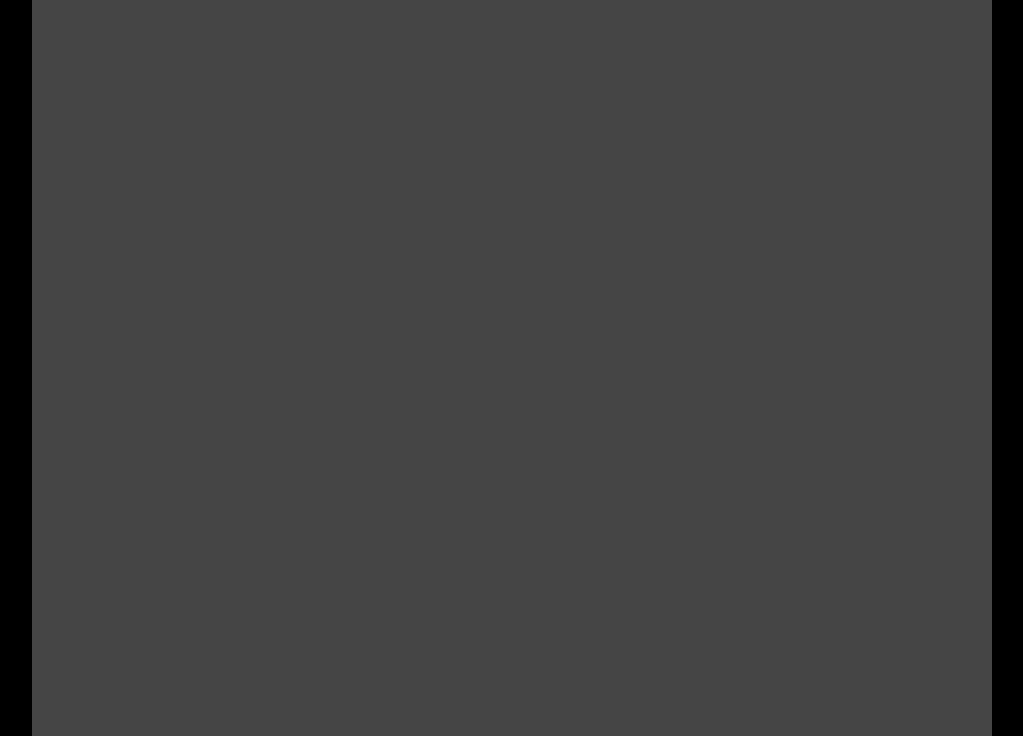
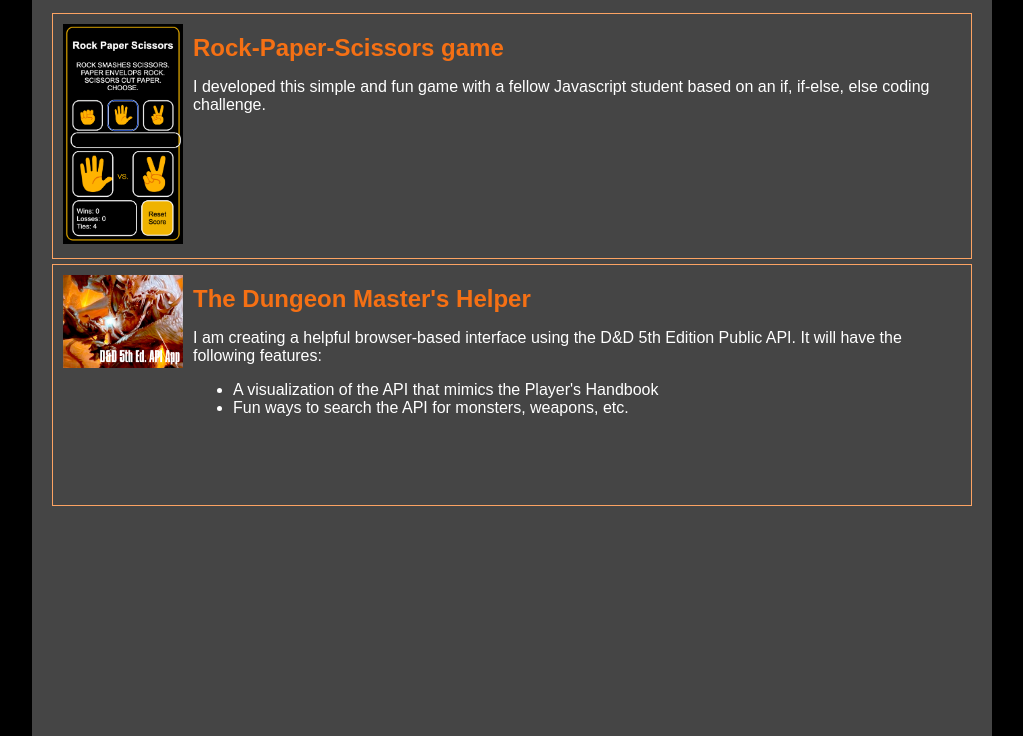
Before and after one commit to jakethomascreative/html, a plain HTML site: page projects.html in a window 1280 px wide. Shown: the part 104-840 px from the top of the page, without its empty margins (128-1151 px from the left). Drawn offline with Linux system fonts and the light colour scheme.

```diff
--- a/projects.html
+++ b/projects.html
@@ -10,7 +10,7 @@
 
 <body>
     <div id="container">
-        <h1 style="text-align: center;">Jake Thomas WebDev Portfolio</h1>
+        <h1 style="text-align: center;">My WebDev Projects</h1>
         <nav>
             <ul>
                 <li><a href="./index.html">Home</a></li>
@@ -20,7 +20,26 @@
                 <li><a href="index.html"></a></li>
             </ul>
         </nav>
-    </div>
+            <article>
+                <img src="./assets/rock-paper-scissors-game.jpg" />
+                <div class="articleText">
+                <h2>Rock-Paper-Scissors game</h2>
+                <p>I developed this simple and fun game with a fellow Javascript student based on an if, if-else, else coding challenge.</p>
+                </div>
+            </article>
+            <article>
+                <img src="./assets/DnD5eAPIApp.jpg" />
+                <div class="articleText">
+                <h2>The Dungeon Master's Helper</h2>
+                <p>I am creating a helpful browser-based interface using the D&D 5th Edition Public API. It will have the following features:
+                <ul>
+                    <li>A visualization of the API that mimics the Player's Handbook</li>
+                    <li>Fun ways to search the API for monsters, weapons, etc.</li>
+                </ul>
+                </p>
+            </div>
+            </article>
+        </div>
 </body>
 
 </html>
--- a/styles.css
+++ b/styles.css
@@ -13,6 +13,13 @@ body {
     padding: 20px;
     background-color: #454545;
 }
+article {
+    min-height:220px;
+    border: 1px solid rgb(252, 163, 99);
+    margin: 5px 0px;
+    padding: 10px;
+}
+
 
 /* NAVIGATION */
 nav ul {
@@ -24,7 +31,7 @@ nav li {
     list-style-type: none;
 }
 
-/* TEXT STYLES */
+/* GENERAL CONTENT STYLES */
 a {
     color: rgb(252, 163, 99);
     text-decoration: none;
@@ -36,13 +43,28 @@ a:hover {
 
 h1, h2, h3, h4 {
     color: rgb(245, 112, 20);
-    margin:10px;
+    margin:10px 0px;
 }
 
-p {
+p, li {
     color:#fff;
+    text-align:left;
 }
 
 #avatar {
     padding-right: 20px;
 }
+
+ /* LAYOUT-SPECIFIC CONTENT STYLES */
+.articleText {
+    float:right;
+    width: calc(100% - 130px)
+}
+
+ article img {
+    width: 120px;
+    height: auto;
+    text-align: left;
+    padding-right: 10px;
+
+}
```
Also changed, not shown: about.html (+3 -0 lines), index.html (+1 -1 lines), assets/DnD5eAPIApp.jpg (added), assets/rock-paper-scissors-game.jpg (added), 1 other file.
